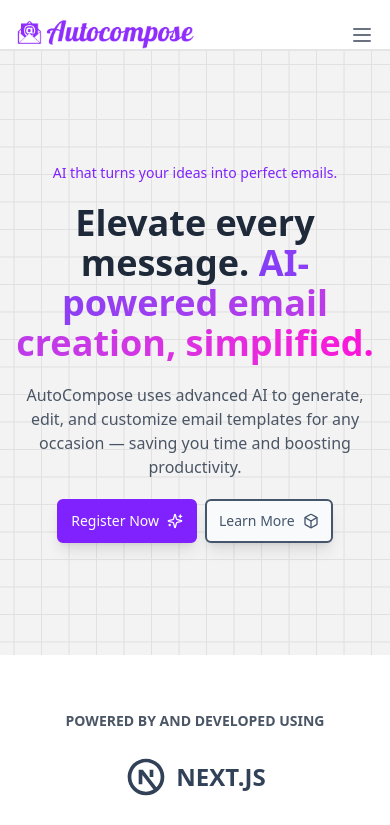
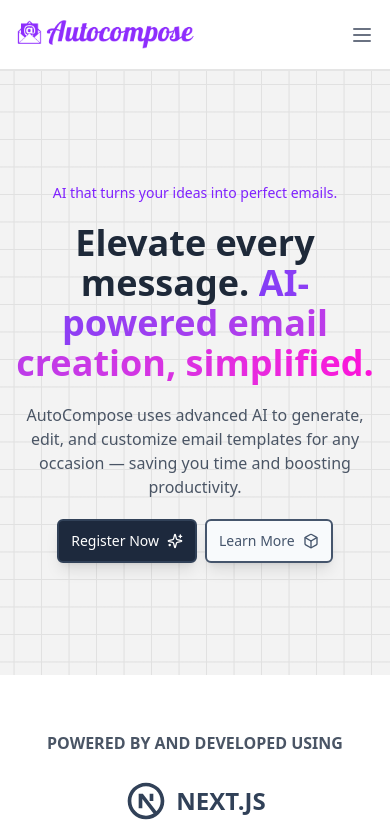
Before and after one commit to utsavpatel562/AutoCompose, a Next.js app: page / in a window 390 px wide. Shown: the top 825 px of the page. Built offline with nearby package versions, Linux system fonts and the light colour scheme.

Commit message:
first commit

```diff
--- a/components/ui/Header.jsx
+++ b/components/ui/Header.jsx
@@ -20,7 +20,7 @@
   return (
     <>
       <header className="sticky top-0 z-50 bg-white border-b-2">
-        <nav className="items-center pt-5 md:pb-5 px-4 mx-auto max-w-screen-xl sm:px-8 md:flex md:space-x-6">
+        <nav className="items-center pt-5 pb-5 px-4 mx-auto max-w-screen-xl sm:px-8 md:flex md:space-x-6">
           <div className="flex justify-between">
             <a href="javascript:void(0)">
               <img src="/logo.png" width={180} height={180} alt="AutoCompose" />
--- a/components/ui/HeroSection.jsx
+++ b/components/ui/HeroSection.jsx
@@ -35,7 +35,7 @@
                 productivity.
               </p>
               <div className="flex items-center justify-center gap-2 sm:flex sm:space-y-0">
-                <Button className="flex items-center gap-2 cursor-pointer p-5 pr-6 pl-6 border-2 border-violet-600 text-white font-medium bg-violet-600 duration-150 hover:bg-violet-500 active:bg-violet-700 rounded-sm shadow-lg hover:shadow-none">
+                <Button className="flex items-center gap-2 cursor-pointer p-5 pr-6 pl-6 border-2 border-slate-700 text-white font-medium bg-slate-800 duration-150 hover:bg-slate-950 active:bg-violet-700 rounded-sm shadow-lg hover:shadow-none">
                   Register Now
                   <Sparkles />
                 </Button>
--- a/components/ui/UsedLang.jsx
+++ b/components/ui/UsedLang.jsx
@@ -9,7 +9,7 @@
       <div>
         <div className="py-14">
           <div className="max-w-screen-xl mx-auto px-4 md:px-8">
-            <h3 className="font-semibold text-sm text-gray-600 text-center">
+            <h3 className="font-semibold text-md text-gray-600 text-center">
               POWERED BY AND DEVELOPED USING
             </h3>
             <div className="mt-6">
```
